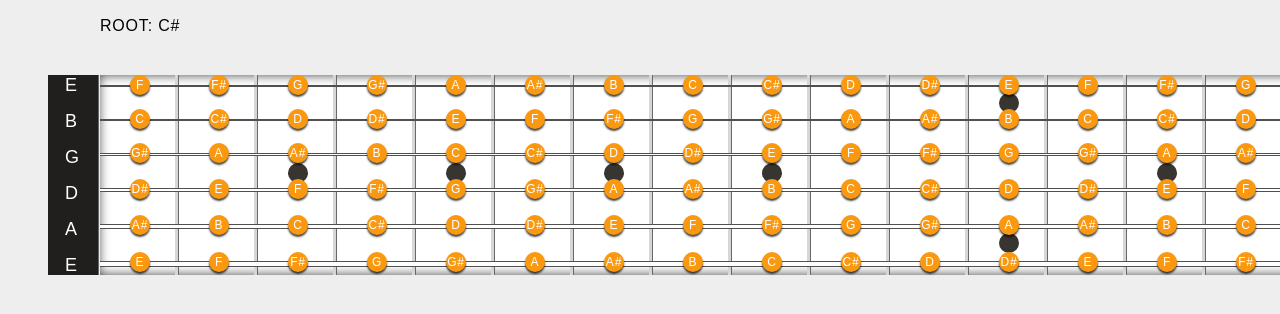
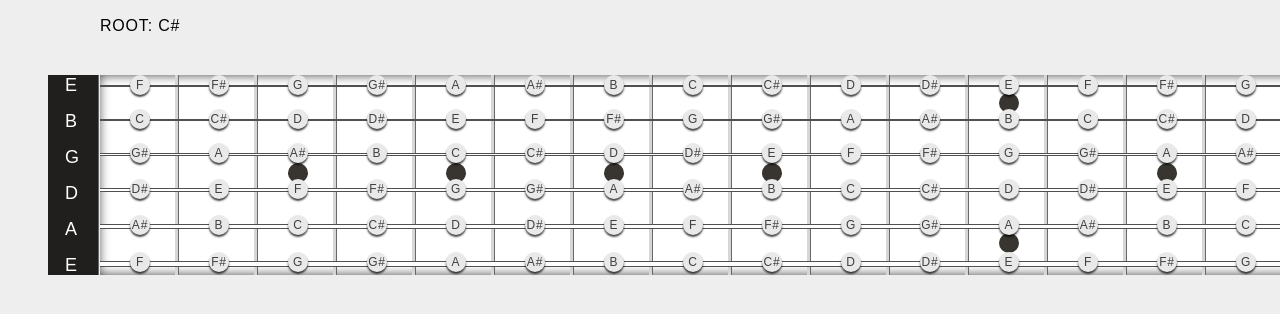
Before and after one commit to marciosouzajunior/PentaShapes, a plain HTML site: page index.html in a window 1280 px wide. Shown: the part 80-394 px from the top of the page. Drawn offline with Linux system fonts and the light colour scheme.

Commit message:
render shapes start

```diff
--- a/index.html
+++ b/index.html
@@ -65,12 +65,12 @@
 			<li class="high-e">E</li>
 		</ul>
 		<div class="notes">
-			<div class="mask low-e"><ul></ul></div>
-			<div class="mask a"><ul></ul></div>
-			<div class="mask d"><ul></ul></div>
-			<div class="mask g"><ul></ul></div>
-			<div class="mask b"><ul></ul></div>
-			<div class="mask high-e"><ul></ul></div>
+			<div class="mask high-e" data-string="e_high"><ul></ul></div>
+			<div class="mask b" data-string="b"><ul></ul></div>
+			<div class="mask g" data-string="g"><ul></ul></div>
+			<div class="mask d" data-string="d"><ul></ul></div>
+			<div class="mask a" data-string="a"><ul></ul></div>
+			<div class="mask low-e" data-string="e_low"><ul></ul></div>
 		</div>
 	</div>
 
--- a/script.js
+++ b/script.js
@@ -3,23 +3,23 @@ var noteToShow = "All";
 var canClick = true;
 
 var notes = {
-	e0: ['F', 'F#', 'G', 'G#', 'A', 'A#', 'B', 'C', 'C#', 'D', 'D#', 'E', 'F', 'F#', 'G', 'G#', 'A'],
-	b:  ['C', 'C#', 'D', 'D#', 'E', 'F', 'F#', 'G', 'G#', 'A', 'A#', 'B', 'C', 'C#', 'D', 'D#', 'E'],
-	g:  ['G#', 'A', 'A#', 'B', 'C', 'C#', 'D', 'D#', 'E', 'F', 'F#', 'G', 'G#', 'A', 'A#', 'B', 'C'],
-	d:  ['D#', 'E', 'F', 'F#', 'G', 'G#', 'A', 'A#', 'B', 'C', 'C#', 'D', 'D#', 'E', 'F', 'F#', 'G'],
-	a:  ['A#', 'B', 'C', 'C#', 'D', 'D#', 'E', 'F', 'F#', 'G', 'G#', "A", 'A#', 'B', 'C', 'C#', 'D'],
-	e1: ['E', 'F', 'F#', 'G', 'G#', 'A', 'A#', 'B', 'C', 'C#', 'D', 'D#', 'E', 'F', 'F#', 'G', 'G#']
+	e_high: ['F', 'F#', 'G', 'G#', 'A', 'A#', 'B', 'C', 'C#', 'D', 'D#', 'E', 'F', 'F#', 'G', 'G#', 'A'],
+	b:  	['C', 'C#', 'D', 'D#', 'E', 'F', 'F#', 'G', 'G#', 'A', 'A#', 'B', 'C', 'C#', 'D', 'D#', 'E'],
+	g:  	['G#', 'A', 'A#', 'B', 'C', 'C#', 'D', 'D#', 'E', 'F', 'F#', 'G', 'G#', 'A', 'A#', 'B', 'C'],
+	d:  	['D#', 'E', 'F', 'F#', 'G', 'G#', 'A', 'A#', 'B', 'C', 'C#', 'D', 'D#', 'E', 'F', 'F#', 'G'],
+	a:  	['A#', 'B', 'C', 'C#', 'D', 'D#', 'E', 'F', 'F#', 'G', 'G#', "A", 'A#', 'B', 'C', 'C#', 'D'],
+	e_low:  ['F', 'F#', 'G', 'G#', 'A', 'A#', 'B', 'C', 'C#', 'D', 'D#', 'E', 'F', 'F#', 'G', 'G#', 'A'],
 }
 
-for (var i = 0; i < notes.e0.length; i++) {
-	$('.mask.low-e ul').append('<li note=' + notes.e1[i] + '>' + notes.e1[i] + '</li>')
-	$('.mask.b ul').append('<li note=' + notes.b[i] + '>' + notes.b[i] + '</li>')
-	$('.mask.d ul').append('<li note=' + notes.d[i] + '>' + notes.d[i] + '</li>')
-	$('.mask.g ul').append('<li note=' + notes.g[i] + '>' + notes.g[i] + '</li>')
-	$('.mask.a ul').append('<li note=' + notes.a[i] + '>' + notes.a[i] + '</li>')
-	$('.mask.high-e ul').append('<li note=' + notes.e0[i] + '>' + notes.e0[i] + '</li>')
+for (var i = 0; i < notes.e_low.length; i++) {
+	$('.mask.high-e ul').append('<li class="inactive" data-index=' + i + ' data-note=' + notes.e_high[i] 	+ ' onclick="renderShapes(\'e_high\',' 	+ i + ')">' + notes.e_high[i] + '</li>')
+	$('.mask.b ul')		.append('<li class="inactive" data-index=' + i + ' data-note=' + notes.b[i] 		+ ' onclick="renderShapes(\'b\',' 		+ i + ')">' + notes.b[i] + '</li>')
+	$('.mask.d ul')		.append('<li class="inactive" data-index=' + i + ' data-note=' + notes.d[i] 		+ ' onclick="renderShapes(\'d\',' 		+ i + ')">' + notes.d[i] + '</li>')
+	$('.mask.g ul')		.append('<li class="inactive" data-index=' + i + ' data-note=' + notes.g[i] 		+ ' onclick="renderShapes(\'g\',' 		+ i + ')">' + notes.g[i] + '</li>')
+	$('.mask.a ul')		.append('<li class="inactive" data-index=' + i + ' data-note=' + notes.a[i] 		+ ' onclick="renderShapes(\'a\',' 		+ i + ')">' + notes.a[i] + '</li>')
+	$('.mask.low-e ul')	.append('<li class="inactive" data-index=' + i + ' data-note=' + notes.e_low[i] 	+ ' onclick="renderShapes(\'e_low\',' 	+ i + ')">' + notes.e_low[i] + '</li>')
 }
-
+/*
 $('.controls a.down').click(function () {
 	if (!canClick) { return false; }
 	canClick = false;
@@ -92,3 +92,33 @@ function changeOpenNotes() {
 		$('.open-notes .' + elClass).text(note);
 	});
 }
+*/
+function inactiveAll(){
+	$('.guitar-neck .notes li').removeClass('active');
+	$('.guitar-neck .notes li').addClass('inactive');
+}
+
+function renderShapes(string, index) {
+
+	inactiveAll();
+
+	console.log(string, index);
+
+	// TODO: Add logic to render shapes for other strings
+	if (string == 'e_high' || string == 'b' || string == 'g') {
+		alert('This string is not available. Select the root note in lower strings.');
+		return;
+	}
+	var note = notes[string][index];
+	console.log(note);
+	// activate the selected note
+	$('.mask[data-string="' + string + '"] li[data-note="' + note + '"]').removeClass('inactive');
+	$('.mask[data-string="' + string + '"] li[data-note="' + note + '"]').addClass('active');
+	//console.log('.guitar-neck .notes div[data-string="e_low"] .' + string + ' li[data-note="' + note + '"]');
+
+
+
+
+
+
+}
--- a/style.css
+++ b/style.css
@@ -148,13 +148,22 @@ h1 {
   width: 20px;
   height: 20px;
   margin-right: 59px;
-  background: #fa990f;
-  color: #fff;
   border-radius: 50%;
   text-align: center;
   line-height: 20px;
   box-shadow: 0px 2px 2px 0px rgba(0, 0, 0, 0.75);
 }
+
+.guitar-neck .notes .mask ul li.active {
+  background: #fa990f;
+  color: #fff;
+}
+
+.guitar-neck .notes .mask ul li.inactive {
+  background: #e9e9e9;
+  color: #404040;
+}
+
 .guitar-neck .notes .mask.a {
   bottom: 40px;
 }
```
